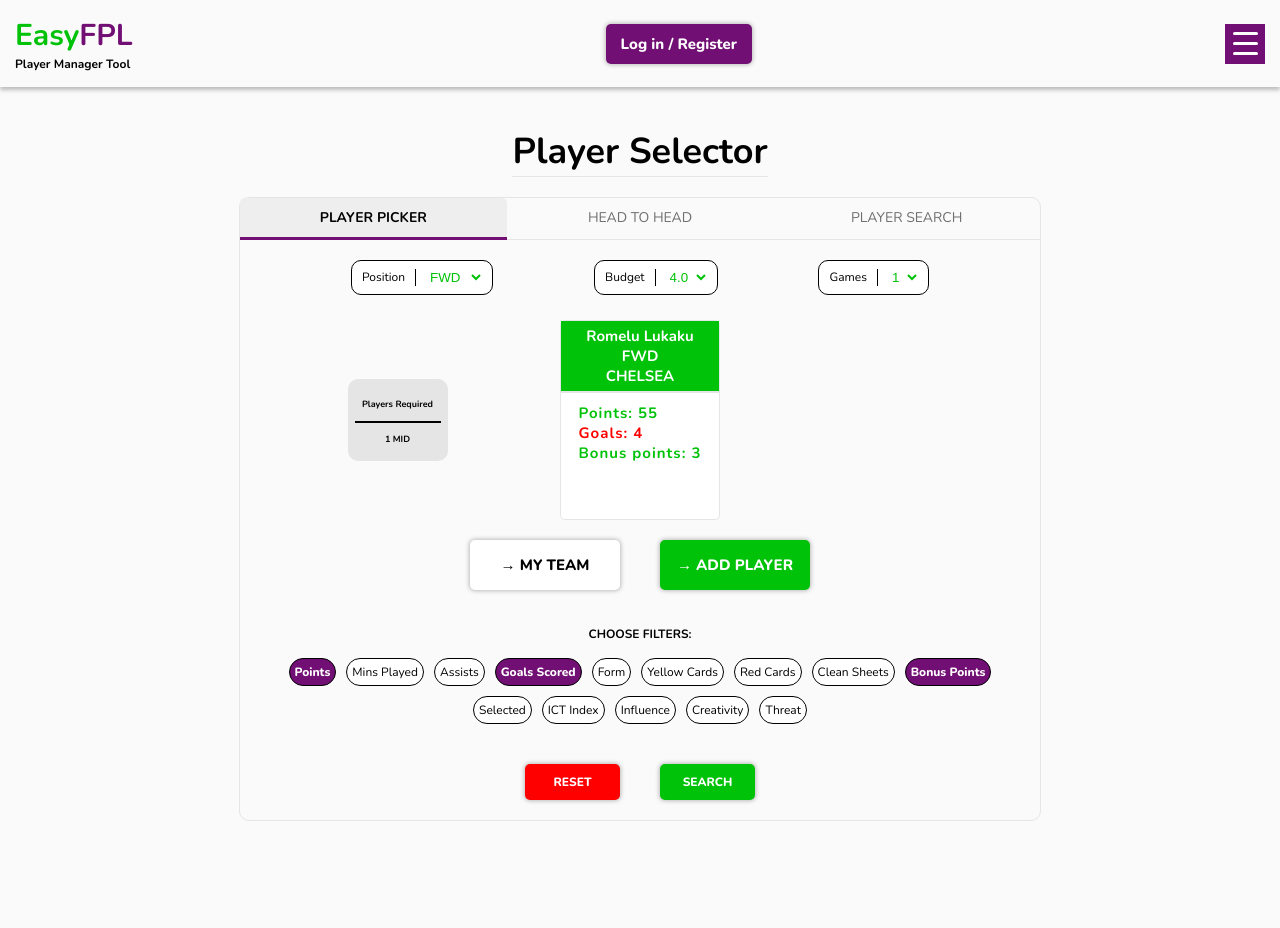
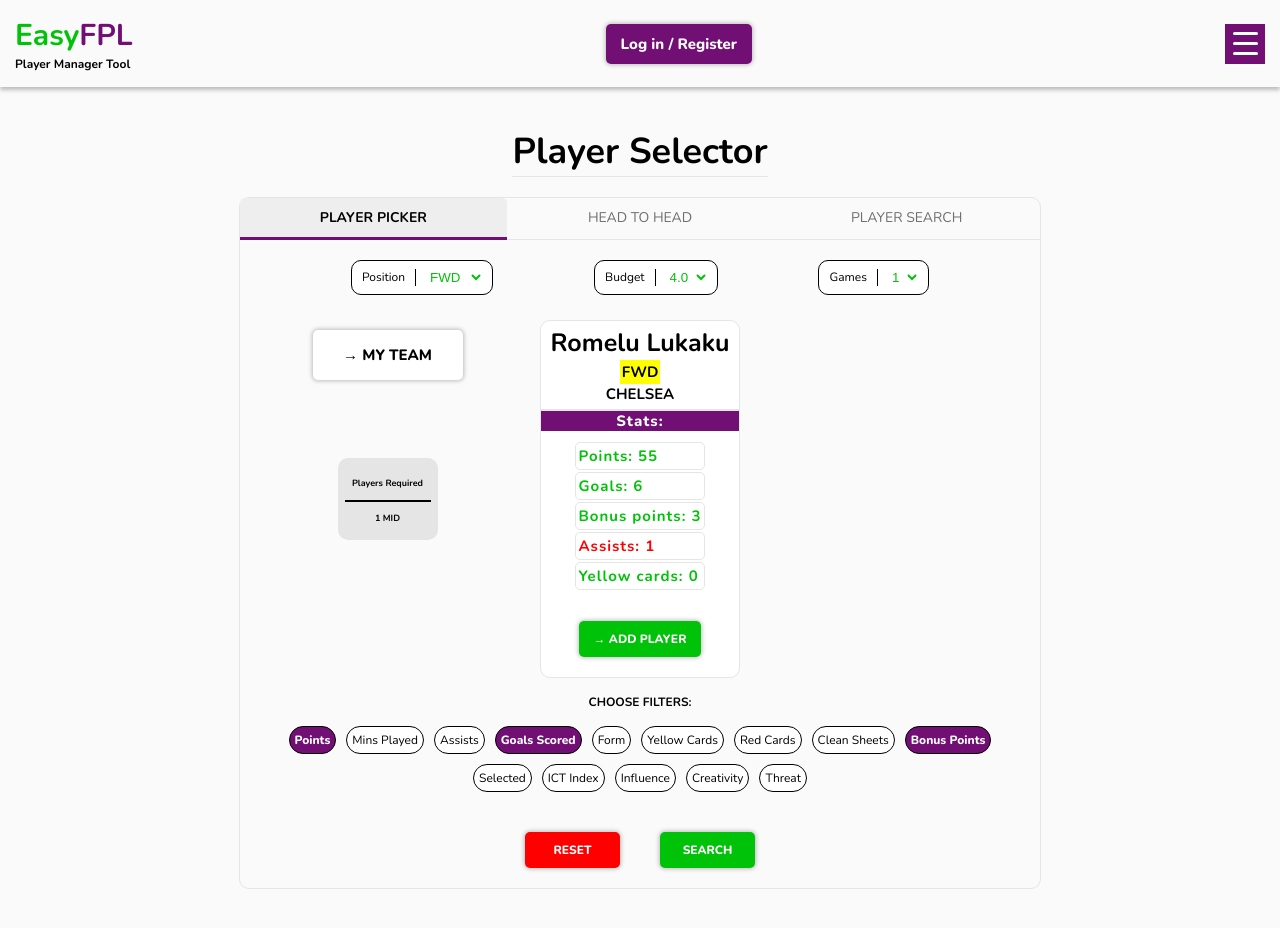
Before and after one commit to maslenm/easyfpl, a React (Create React App) app in the folder client/: page /player-selector in a window 1280 px wide. Before the commit the page ends 861 px from the top, so only its background shows below. Built offline with nearby package versions, Linux system fonts and the light colour scheme.

Commit message:
redesign of player card header and content. Moved add player into playerCard content and added scrolling to stats results list. Moved My Team button to side of playerCard for now.

```diff
--- a/client/src/components/PlayerSelector.js
+++ b/client/src/components/PlayerSelector.js
@@ -73,16 +73,22 @@ const PlayerSelector = () => (
             <h4 className="heading-4 heading-4--team">CHELSEA</h4>
           </header>
           <div className="playerCard-content">
+            <header className="playerCard-content__header">Stats:</header>
             <ul className="playerCard-content__search-filter-results">
               <li className="playerStats playerStats--stat-green">
                 Points: 55
               </li>
-              <li className="playerStats playerStats--stat-red">Goals: 4</li>
+              <li className="playerStats playerStats--stat-green">Goals: 6</li>
               <li className="playerStats playerStats--stat-green">
                 Bonus points: 3
               </li>
+              <li className="playerStats playerStats--stat-red">Assists: 1</li>
+              <li className="playerStats playerStats--stat-green">
+                Yellow cards: 0
+              </li>
             </ul>
           </div>
+          <button className="btn btn--addPlayer">&rarr; Add Player</button>
         </div>
         <div className="required-players-info">
           <header className="required-players-info__header">
@@ -94,11 +100,10 @@ const PlayerSelector = () => (
             </ul>
           </div>
         </div>
+        <div className="tab-content__buttons">
+          <button className="btn btn--myTeam">&rarr; My Team</button>
+        </div>
       </section>
-      <div className="tab-content__buttons">
-        <button className="btn btn--myTeam">&rarr; My Team</button>
-        <button className="btn btn--addPlayer">&rarr; Add Player</button>
-      </div>
       <section className="filters">
         <header className="filters-header">
           <h4 className="filters-header__title">Choose Filters:</h4>
@@ -113,7 +118,7 @@ const PlayerSelector = () => (
             mins played
           </label>
           <input type="checkbox" id="assists" name="assists" hidden />
-          <label className="filters__btn" for="assists">
+          <label className="filters__btn filter__btn--active" for="assists">
             assists
           </label>
           <input type="checkbox" id="goals scored" name="goals scored" hidden />
@@ -128,7 +133,10 @@ const PlayerSelector = () => (
             form
           </label>
           <input type="checkbox" id="yellow cards" name="yellow cards" hidden />
-          <label className="filters__btn" for="yellow cards">
+          <label
+            className="filters__btn filter__btn--active"
+            for="yellow cards"
+          >
             yellow cards
           </label>
           <input type="checkbox" id="red cards" name="red cards" hidden />
--- a/client/src/styles/base/_typography.scss
+++ b/client/src/styles/base/_typography.scss
@@ -9,6 +9,7 @@
 
   &--addPlayer {
     text-transform: uppercase;
+    font-size: 1.2rem;
   }
   &--myTeam {
     text-transform: uppercase;
@@ -71,10 +72,10 @@
 .heading-4 {
   font-size: 1.5rem;
   font-weight: $font-weight-regular;
-  margin: 0;
-  // padding: 0.5rem;
+
   &--playerName {
     font-weight: $font-weight-bold;
+    font-size: 2.5rem;
   }
   &--position {
     font-weight: $font-weight-bold;
@@ -137,6 +138,12 @@
   line-height: 2rem;
 }
 
+.playerCard-content {
+  &__header {
+    font-weight: $font-weight-xbold;
+  }
+}
+
 .playerStats {
   &--stat-red {
     color: $color-stat-red;
--- a/client/src/styles/components/_buttons.scss
+++ b/client/src/styles/components/_buttons.scss
@@ -48,8 +48,6 @@
     color: $color-white;
     background-color: $color-green-primary;
     margin: 2rem;
-    padding: 1.5rem;
-    width: 15rem;
   }
 
   &--myTeam {
--- a/client/src/styles/pages/_playerSelector.scss
+++ b/client/src/styles/pages/_playerSelector.scss
@@ -58,10 +58,13 @@
   padding-top: 1rem;
 
   &__buttons {
-    display: flex;
-    place-content: center;
     padding: 0 2rem;
     margin: 0;
+    grid-row-start: 2;
+    grid-row-end: 3;
+    grid-column-start: 1;
+    grid-column-end: 2;
+    justify-self: center;
   }
 }
 
@@ -107,19 +110,36 @@
   place-self: center;
   text-align: center;
   border: 1px solid $border-color-primary;
-  border-radius: 5px;
+  border-radius: 10px;
   padding: 0;
   margin: 0;
   margin-top: 1rem;
-  min-width: 16rem;
-  height: 20rem;
+  min-width: 20rem;
   background-color: $color-white;
 
   &__header {
-    color: $color-white;
-    background-color: $color-green-primary;
+    color: $color-black;
+    background-color: $color-white;
     border-bottom: 2px solid $border-color-primary;
     padding: 0.5rem;
+    border-radius: 10px 10px 0 0;
+    text-align: center;
+  }
+
+  .heading-4 {
+    margin: 0;
+    &--playerName {
+      margin: 0;
+    }
+    &--position {
+      background-color: yellow;
+      padding: 0.2rem;
+      width: fit-content;
+      margin: 0 auto;
+    }
+    &--team {
+      margin: 0;
+    }
   }
 
   &__image-placeholder {
@@ -141,11 +161,26 @@
     flex-direction: column;
     place-self: center;
     list-style: none;
-    margin: 1rem 0;
+    margin: 1rem 1rem;
     padding: 0;
     text-align: left;
+    max-height: 10.5rem;
+    min-height: min-content;
+    overflow-y: scroll;
+  }
+  &__header {
+    background-color: $color-purple-primary;
+    color: $color-white;
   }
 }
+
+.playerStats {
+  padding: 0.3rem;
+  border: 0.5px solid $border-color-primary;
+  border-radius: 5px;
+  margin: 0.1rem;
+}
+
 .required-players-info {
   box-sizing: border-box;
   grid-row-start: 2;
```
